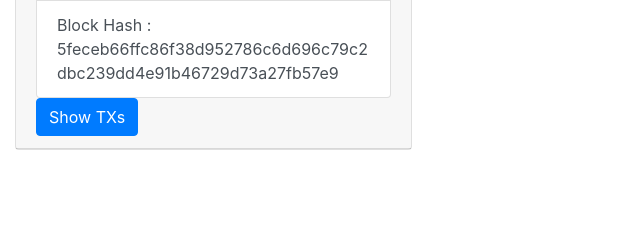
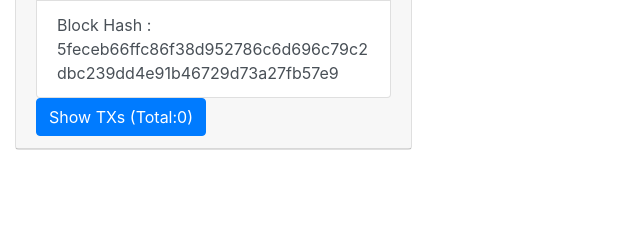
Before and after one commit to charlesjhongc/blockchain_demo, a Flask app: page / in a window 1280 px wide. Shown: the part 489-715 px from the top of the page, without its empty margins (0-640 px from the left). Run offline with Flask 2, Linux system fonts and the light colour scheme; some libraries are stand-ins or nearby versions; some web fonts are replaced.

Commit message:
Show num of TXs in HTML

```diff
--- a/templates/index.html
+++ b/templates/index.html
@@ -44,7 +44,7 @@
                 <li class="list-group-item list-group-item-action">MerkleRoot Hash : {{ block.RootHash }}</li>
                 <li class="list-group-item list-group-item-action">Block Hash : {{ block.BlockHash }}</li>
               </ul>
-              <a class="btn btn-primary" data-toggle="collapse" href="#txArray{{ block.BlockHeight }}" role="button">Show TXs</a>
+              <a class="btn btn-primary" data-toggle="collapse" href="#txArray{{ block.BlockHeight }}" role="button">Show TXs (Total:{{ block.TXs|length }})</a>
             </div>
             <div class="collapse" id="txArray{{ block.BlockHeight }}">
               <div class="card-body">
```
